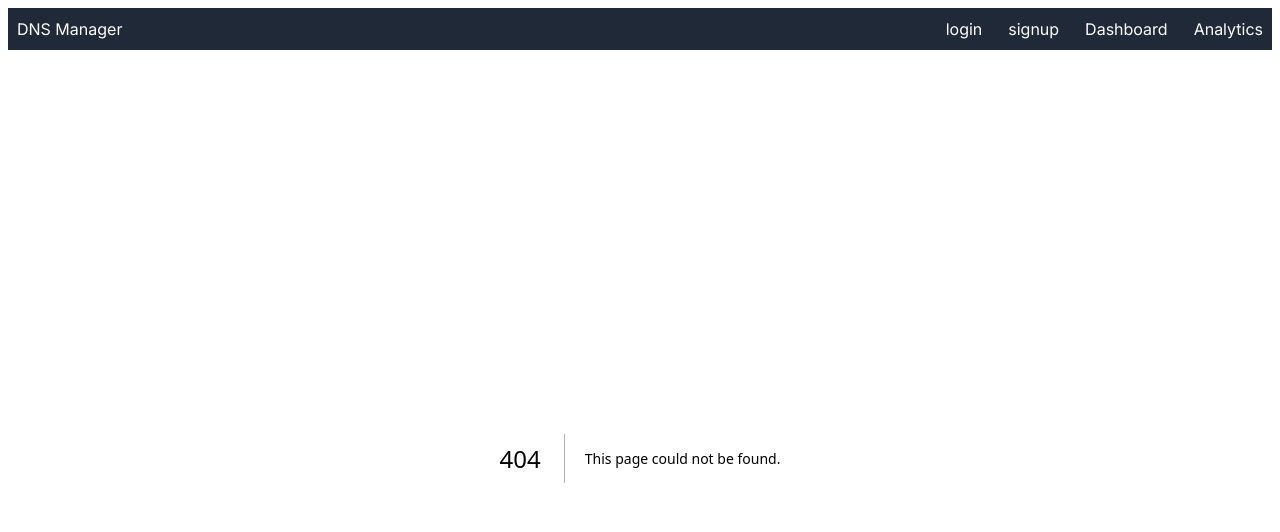
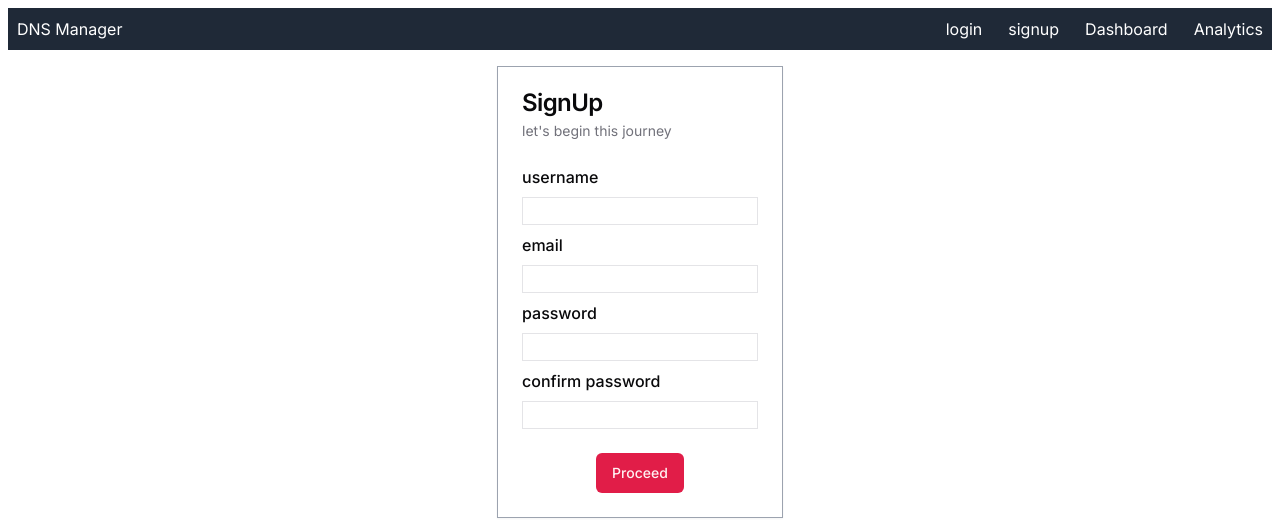
Before and after one commit to SarweshKumarTiwari/next_e_com, a Next.js app: page /signup in a window 1280 px wide. Before the commit this address had no page. Shown: the top 532 px of the page. Built offline with nearby package versions, Linux system fonts and the light colour scheme.

Commit message:
added signin and signup

```diff
--- /dev/null
+++ b/src/app/signin/page.tsx
@@ -0,0 +1,73 @@
+"use client"
+import { Button } from "@/components/ui/button";
+import { Card, CardContent, CardDescription, CardFooter, CardHeader, CardTitle, } from "@/components/ui/card";
+import { Input } from "@/components/ui/input";
+import { Label } from "@/components/ui/label";
+import { yupResolver } from "@hookform/resolvers/yup";
+import { useForm } from "react-hook-form";
+import {object,string} from "yup"
+
+const schema = object(
+  {
+    email:string().required().email(),
+    password:string()
+    .required()
+    .matches(/^(?=.*?[A-Z])(?=.*?[a-z])(?=.*?[0-9])(?=.*?[#?!@$%^&*-]).{8,}$/,
+    {
+      message:`${"must be 8 words with"} \n ${"with one capital and small letter"} \n ${"one special character \n and numbers"}`
+    }
+    )
+  },
+).required();
+export default function Login() {
+  const {
+    register,
+    handleSubmit,
+    formState: { errors }
+  } = useForm({
+    resolver: yupResolver(schema)
+  })
+
+  async function onSubmit(data:any){
+    try {
+      const headers= new Headers();
+      headers.append("Content-Type","application/json")
+      const s=await fetch('/api/test',{
+        method:"POST",
+        headers:headers,
+        body:JSON.stringify(data)
+      })
+      const data1=await s.json();
+      console.log(data1);
+    } catch (error) {
+
+    }
+  }
+  return (
+    <div className="flex justify-center mt-4">
+      <Card className="w-fit rounded-none ">
+        <form onSubmit={handleSubmit(onSubmit)}>
+          <CardHeader>
+            <CardTitle>
+              Signin
+            </CardTitle>
+            <CardDescription>
+              let's go
+            </CardDescription>
+          </CardHeader>
+          <CardContent className="space-y-2">
+            <Label htmlFor="email">email</Label>
+            <Input id="email" {...register("email")} />
+            <p className="text-sm text-red-500">{errors.email?.message}</p>
+            <Label htmlFor="password">password</Label>
+            <Input id="password" {...register("password")}/>
+            <p className="text-sm text-red-500">{errors.password?.message}</p>
+          </CardContent>
+          <CardFooter className="flex justify-center">
+            <Button type="submit">Proceed</Button>
+          </CardFooter>
+        </form>
+      </Card>
+    </div>
+  )
+}
--- /dev/null
+++ b/src/app/signup/page.tsx
@@ -0,0 +1,76 @@
+"use client"
+import { Button } from "@/components/ui/button";
+import { Card, CardContent, CardDescription, CardFooter, CardHeader, CardTitle, } from "@/components/ui/card";
+import { Input } from "@/components/ui/input";
+import { Label } from "@/components/ui/label";
+import { yupResolver } from "@hookform/resolvers/yup";
+import { useForm } from "react-hook-form";
+import {object,string} from "yup"
+
+const schema = object(
+  {
+    username:string().required("must be filled ").min(2,"more then two chars"),
+    email:string().required().email(),
+    password:string()
+    .required()
+    .matches(/^(?=.*?[A-Z])(?=.*?[a-z])(?=.*?[0-9])(?=.*?[#?!@$%^&*-]).{8,}$/,
+    {
+      message:`${"must be 8 words with"} \n ${"with one capital and small letter"} \n ${"one special character \n and numbers"}`
+    }
+    ),
+    confPassword:string().required("confirm the password"),
+  },
+).required();
+export default function SignUp() {
+  const {
+    register,
+    handleSubmit,
+    formState: { errors }
+  } = useForm({
+    resolver: yupResolver(schema)
+  })
+
+  async function onSubmit(data:any){
+    const d=await fetch('/api/user/reg',{
+      method:"POST",
+      body:JSON.stringify(data),
+      headers:{
+        "Content-Type":"application/json"
+      }
+    });
+    const dat=await d.json();
+    console.log(dat)
+  }
+  return (
+    <div className="flex justify-center mt-4">
+      <Card className="w-fit rounded-none border-gray-400 ">
+        <form onSubmit={handleSubmit(onSubmit)}>
+          <CardHeader>
+            <CardTitle>
+              SignUp
+            </CardTitle>
+            <CardDescription>
+              let's begin this journey
+            </CardDescription>
+          </CardHeader>
+          <CardContent className="space-y-2">
+            <Label htmlFor="name">username</Label>
+            <Input id="name" {...register("username")} />
+            <p className="text-sm text-red-500">{errors.username?.message}</p>
+            <Label htmlFor="email">email</Label>
+            <Input id="email" {...register("email")} />
+            <p className="text-sm text-red-500">{errors.email?.message}</p>
+            <Label htmlFor="password">password</Label>
+            <Input id="password" {...register("password")}/>
+            <p className="text-sm text-red-500">{errors.password?.message}</p>
+            <Label htmlFor="confpsswrd">confirm password</Label>
+            <Input id="confpsswrd" {...register("confPassword")}/>
+          </CardContent>
+          <CardFooter className="flex justify-center">
+            <Button type="submit">Proceed</Button>
+          </CardFooter>
+        </form>
+      </Card>
+    </div>
+  )
+}
```
